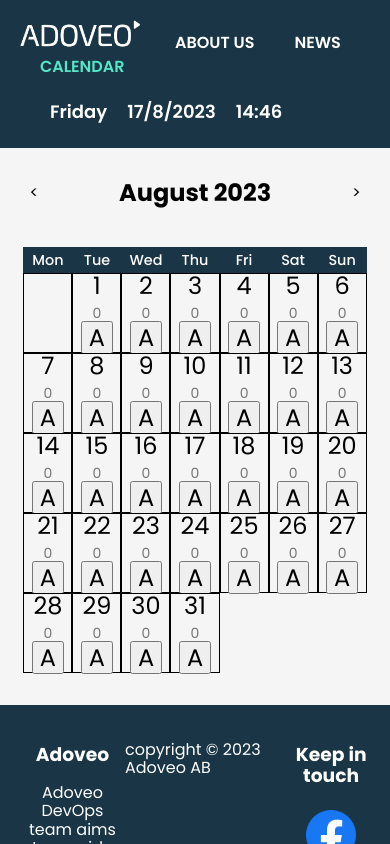
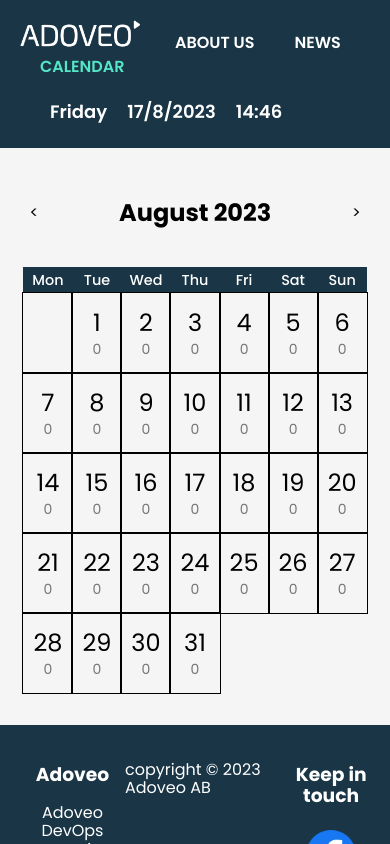
Before and after one commit to JamJarLid/devops-project, a React (Vite) app: page /calendar in a window 390 px wide. Shown: the top 844 px of the page. Built offline with nearby package versions, Linux system fonts and the light colour scheme.

Commit message:
Responsive calenadr

```diff
--- a/src/calendar/Calendar.jsx
+++ b/src/calendar/Calendar.jsx
@@ -94,7 +94,6 @@ const Calendar = () => {
       >
         <div className="day-number">{i}</div>
         <div className="task-count">{taskList.length}</div>
-        <button onClick={() => addTodo(dateFull, [])}>A</button>
       </div>
     );
   }
--- a/src/calendar/calendar.css
+++ b/src/calendar/calendar.css
@@ -3,7 +3,7 @@
   display: flex;
   flex-wrap: wrap;
   justify-content: flex-start;
-  background-color: hsl(79, 12%, 58%);
+  background-color: whitesmoke;
   align-items: stretch;
   padding: 20px;
 }
@@ -26,6 +26,12 @@
   font-weight: 600;
   font-size: 18px;
   cursor: default;
+}
+
+.calendar {
+  width: 90%;
+  max-width: 900px;
+  margin: 20px auto 80px auto;
 }
 
 .header {
@@ -62,7 +68,7 @@
 .empty-day,
 .day {
   font-size: 1.5rem;
-  border: 1px solid #000000;
+  outline: black solid 1px;
   cursor: pointer;
   height: 8rem;
   padding: 0.3rem;
@@ -151,7 +157,6 @@
 
   .calendarTodo {
     width: 100%;
-    padding: 3% 6%;
   }
 
   .calendarTodo h2 {
```
